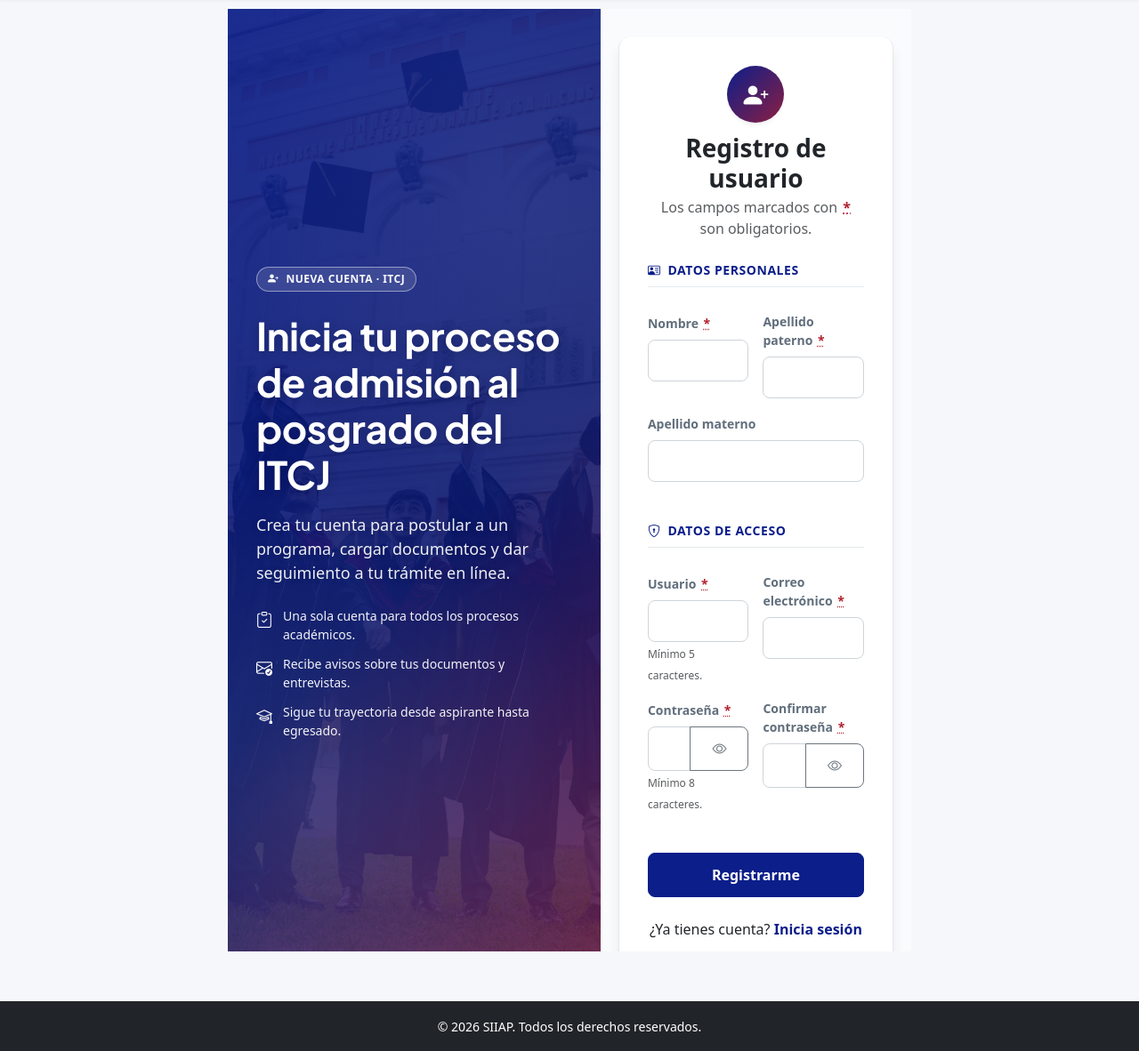
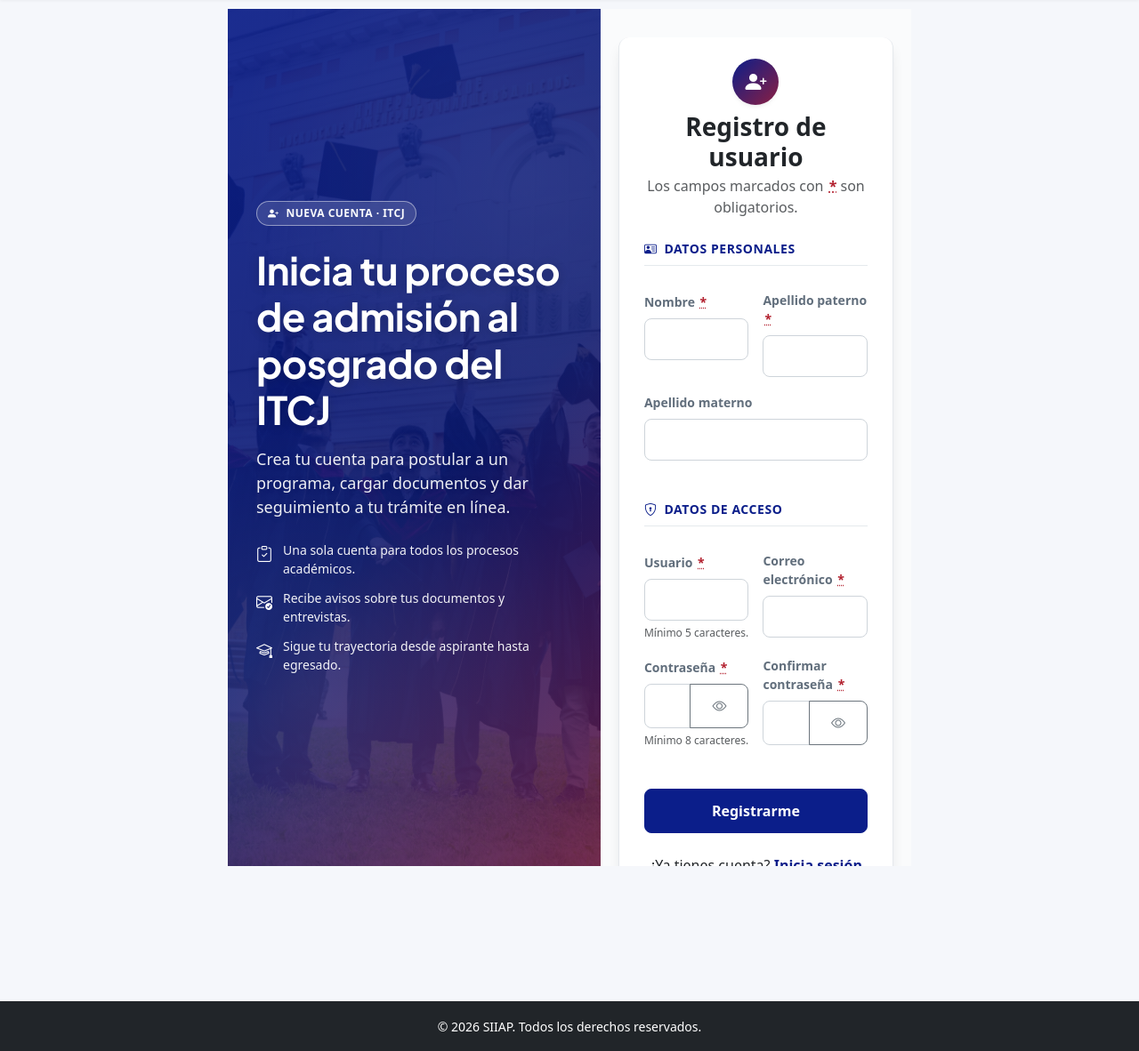
Before and after one commit to Erne1357/SIIAP, a Flask app: page /register in a window 1280 px wide. Shown: the part 82-1264 px from the top of the page at 89% size. Run offline with Flask 3, Linux system fonts and the light colour scheme; some libraries are stand-ins or nearby versions.

Commit message:
Fix(ui): scroll de pagina en login/register; register ocupa todo el ancho
Tras feedback en testing:

LOGIN
- Eliminar scroll vertical de pagina en desktop. El #main-content ahora
  con overflow: hidden !important en split-layout. El scroll vivira solo
  dentro de la columna del form si el contenido excede el viewport
- .auth-split__form ahora display: grid con align-content: safe center
  + overflow-y: auto + min-height: 0 → centra cuando cabe, scrollea
  internamente cuando no, sin afectar la pagina ni el hero
- Reducir form-icon de 4rem -> 3.25rem (font-size 1.5rem) para que el
  card respire mejor
- Reducir card-body padding de var(--space-8) en ambos ejes a
  var(--space-6) vertical / 1.75rem horizontal — gana ~10px verticales
  sin perder respiracion lateral

REGISTER
- Quitar max-width: 38rem en .auth-split--register .auth-split__form-inner.
  Ahora max-width: none → el form ocupa todo el ancho de la columna,
  como pidio el usuario. La columna ya esta dimensionada por el grid
  (5fr de 11fr) en desktop, asi que el form respeta el ancho razonable
  sin verse comprimido

MOBILE (<992px)
- Sin cambios visibles. El scroll de pagina vuelve a permitirse
  (overflow-y: auto !important en #main-content) para que el form largo
  del register pueda scrollearse naturalmente con el resto
- .auth-split con height: auto en movil + grid-template-rows: auto 1fr
  (hero arriba auto, form ocupa el resto)
- .auth-split__form con overflow: visible + align-content: start en
  movil (no centra forzadamente; alinea al inicio)

Bump de STATIC_VERSION para forzar refresh de cache.

Co-Authored-By: Claude Opus 4.7 (1M context) <noreply@anthropic.com>

```diff
--- a/app/config.py
+++ b/app/config.py
@@ -3,7 +3,7 @@ from pathlib import Path
 
 class Config:
     # Versión estática (actualízala cuando cambies CSS/JS)
-    STATIC_VERSION = '1.0.41111211'
+    STATIC_VERSION = '1.0.41111214'
 
     # Directorios base
     BASE_DIR = Path(__file__).resolve().parent.parent
--- a/app/static/css/auth/common.css
+++ b/app/static/css/auth/common.css
@@ -412,12 +412,16 @@ a:hover {
   display: grid;
   grid-template-columns: 1fr;
   width: 100%;
+  height: 100%;
   min-height: 100%;
+  /* En movil: hero arriba (auto), form ocupa el resto */
+  grid-template-rows: auto 1fr;
 }
 
 @media (min-width: 992px) {
   .auth-split {
     grid-template-columns: 6fr 5fr;
+    grid-template-rows: 1fr;
     align-items: stretch;
   }
 }
@@ -516,12 +520,17 @@ a:hover {
   margin-top: 2px;
 }
 
+/* Form column: scroll interno cuando el contenido excede el viewport,
+   centrado vertical cuando cabe (grid + align-content: safe center) */
 .auth-split__form {
-  display: flex;
-  align-items: center;
-  justify-content: center;
+  display: grid;
+  grid-template-columns: 1fr;
+  align-content: safe center;
+  justify-items: center;
   padding: var(--space-8) var(--space-5);
   background: var(--bg-page);
+  overflow-y: auto;
+  min-height: 0;
 }
 
 .auth-split__form-inner {
@@ -529,9 +538,10 @@ a:hover {
   max-width: 30rem;
 }
 
-/* Variante para registro: el form es mas largo, dale mas ancho */
+/* Variante para registro: el form ocupa todo el ancho disponible
+   (la columna del form ya define el ancho via grid 6fr 5fr) */
 .auth-split--register .auth-split__form-inner {
-  max-width: 38rem;
+  max-width: none;
 }
 
 /* Icono circular de bienvenida en el card */
@@ -539,15 +549,15 @@ a:hover {
   display: inline-flex;
   align-items: center;
   justify-content: center;
-  width: 4rem;
-  height: 4rem;
+  width: 3.25rem;
+  height: 3.25rem;
   border-radius: var(--radius-pill);
   background: linear-gradient(135deg,
     var(--color-brand-primary) 0%,
     var(--color-brand-accent) 130%);
   color: var(--text-inverse);
-  font-size: 1.75rem;
-  margin-bottom: var(--space-3);
+  font-size: 1.5rem;
+  margin-bottom: var(--space-2);
   box-shadow: var(--shadow-3);
 }
 
@@ -586,8 +596,22 @@ a:hover {
   margin-top: var(--space-1);
 }
 
-/* === RESPONSIVE: < 992px (tablet) === */
+/* === RESPONSIVE: < 992px (tablet/mobile) === */
 @media (max-width: 991.98px) {
+  /* En movil el split deja que la pagina scrollee naturalmente:
+     el body.auth-split-layout #main-content recupera overflow-y auto */
+  body.auth-split-layout #main-content {
+    overflow-y: auto !important;
+    overflow-x: hidden !important;
+  }
+  .auth-split {
+    height: auto;
+    min-height: 100%;
+  }
+  .auth-split__form {
+    overflow: visible;
+    align-content: start;
+  }
   .auth-split__hero {
     /* Hero compacto: solo eyebrow visible, sin tagline ni highlights */
     min-height: auto;
@@ -629,6 +653,9 @@ body.auth-split-layout #main-content {
   padding: 0 !important;
   top: var(--header-h);
   bottom: var(--footer-h);
+  /* IMPORTANTE: no scroll de pagina; el scroll vive dentro del form column */
+  overflow: hidden !important;
+  display: flex;
 }
 body.auth-split-layout .siiapec-welcome-banner {
   display: none !important;
@@ -636,14 +663,15 @@ body.auth-split-layout .siiapec-welcome-banner {
 body.auth-split-layout .auth-container {
   padding: 0;
   align-items: stretch;
-  min-height: 100%;
+  height: 100%;
+  width: 100%;
   display: block;
 }
 body.auth-split-layout .auth-bg {
   width: 100%;
   max-width: none;
   padding: 0;
-  min-height: 100%;
+  height: 100%;
   display: flex;
 }
 body.auth-split-layout .card {
@@ -655,7 +683,7 @@ body.auth-split-layout .card {
   border: 1px solid var(--border-default);
 }
 body.auth-split-layout .card-body {
-  padding: var(--space-8) var(--space-8);
+  padding: var(--space-6) var(--space-7, 1.75rem);
 }
 body.auth-split-layout .form-control,
 body.auth-split-layout .input-group-text {
```
